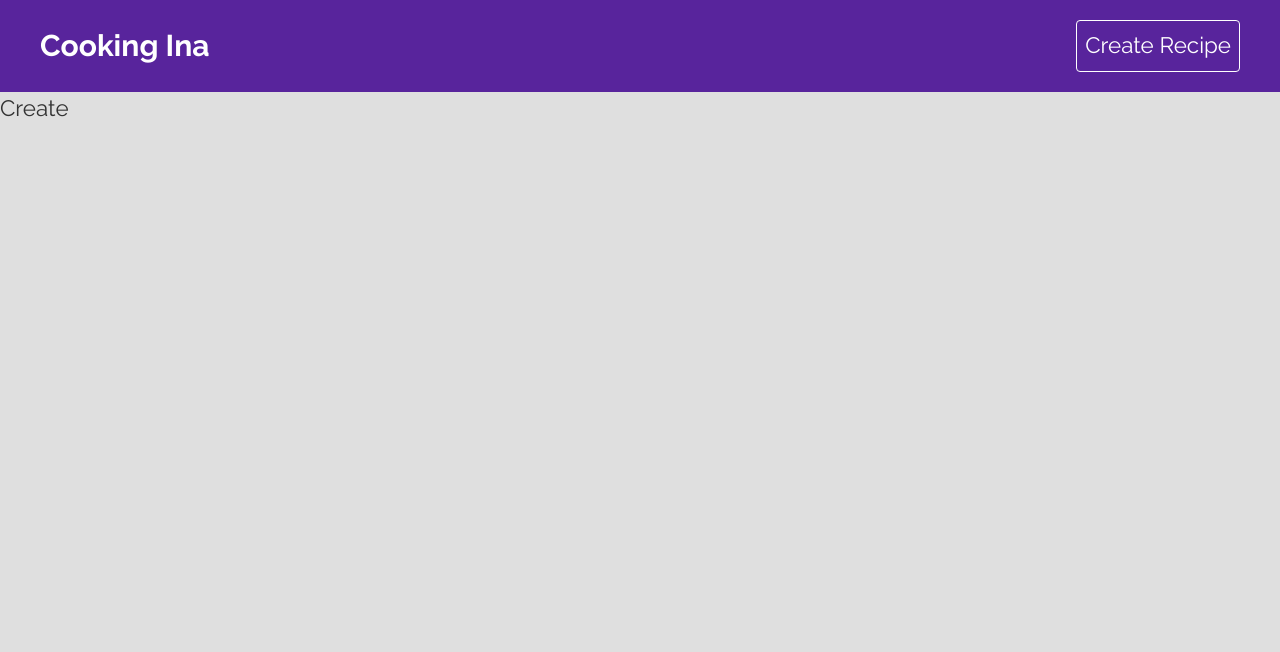
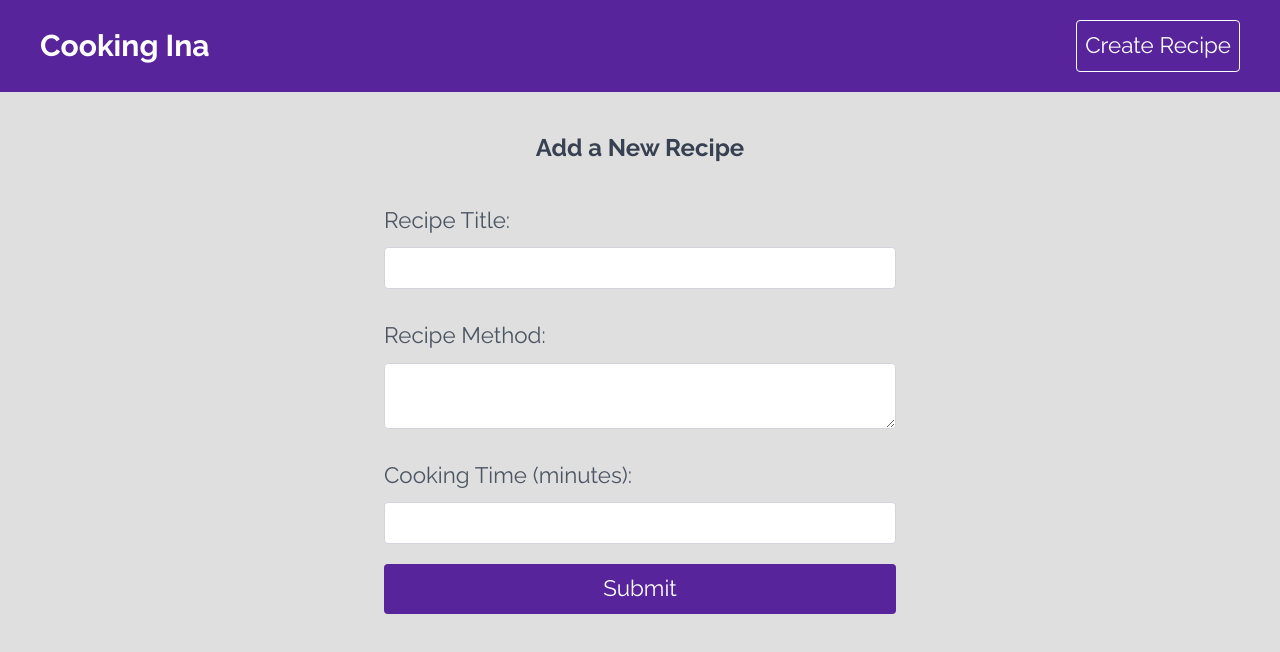
Before and after one commit to Froiod/Recipe-Directory, a React (Vite) app: page /create in a window 1280 px wide. Shown: the top 652 px of the page. Built offline with nearby package versions, Linux system fonts and the light colour scheme.

Commit message:
added create form

```diff
--- a/src/index.css
+++ b/src/index.css
@@ -19,6 +19,9 @@ body {
 h1,h2,h3,p {
   margin: 0;
 }
+input, textarea {
+  @apply text-gray-700 p-2 text-base rounded border border-gray-300 bg-white block w-full box-border
+}
 .load-err {
   @apply text-center my-10 mx-auto
 }
@@ -28,3 +31,20 @@ h1,h2,h3,p {
 .margin {
   margin: 40px auto;
 }
+.span {
+  display: block;
+  margin: 30px 0px 10px;
+}
+button {
+  display: block;
+  width: 100%;
+  font-size: 1em;
+  color: white;
+  padding: 8px 20px;
+  border: 0;
+  border-radius: 4px;
+  background-color: #58249c;
+  cursor: pointer;
+  text-decoration: none;
+  margin: 20px auto;
+}
--- a/src/pages/create/Create.jsx
+++ b/src/pages/create/Create.jsx
@@ -1,8 +1,56 @@
 import React from 'react'
+import {useState} from 'react'
 
 const Create = () => {
+
+  const [title, setTitle] = useState('')
+  const [method, setMethod] = useState('')
+  const [cookingTime, setCookingTime] = useState('')
+
+  const handleSubmit = (e) => {
+    e.preventDefault()
+    console.log(title, method, cookingTime)
+  }
+
   return (
-    <div>Create</div>
+    <div className='text-gray-600 margin max-w-lg'>
+      <h2 className='text-center text-gray-700 margin text-2xl font-bold'>Add a New Recipe</h2>
+
+      <form onSubmit={handleSubmit}>
+
+        <label>
+          <span className='span'>Recipe Title:</span>
+          <input
+            type="text"
+            onChange={(e)=> setTitle(e.target.value)}
+            value={title}
+            required
+          />
+        </label>
+
+        <label>
+          <span className='span'>Recipe Method:</span>
+          <textarea
+            onChange={(e) => setMethod(e.target.value)}
+            value={method}
+            required
+          />
+        </label>
+
+        <label>
+          <span className='span'>Cooking Time (minutes):</span>
+          <input
+            type="number"
+            onChange={(e)=> setCookingTime(e.target.value)}
+            value={cookingTime}
+            required
+          />
+        </label>
+
+        <button className='button'>Submit</button>
+
+      </form>
+    </div>
   )
 }
 
```
